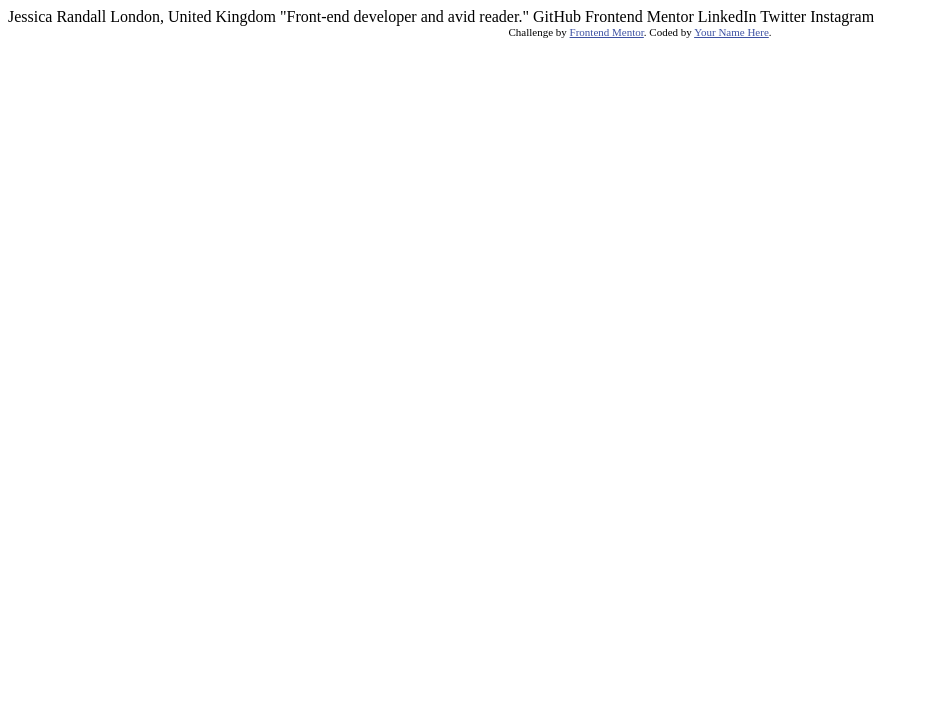
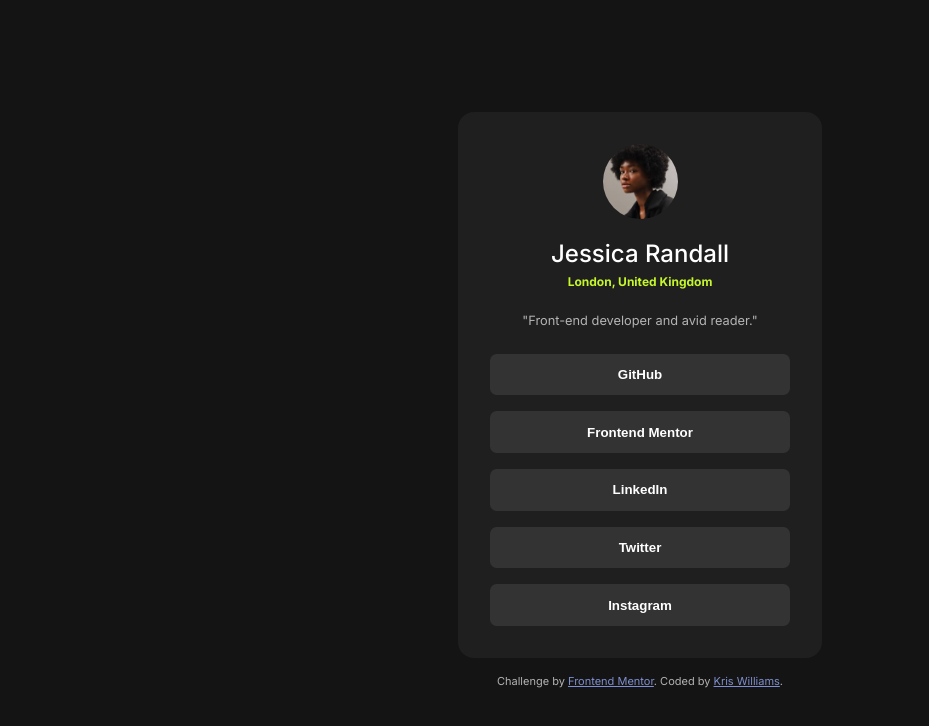
Before and after one commit to krismichaelwilliams/social-links-profile, a plain HTML site: page index.html in a window 1280 px wide. Shown: the whole page, without its empty margins (0-929 px from the left). Drawn offline with Linux system fonts and the light colour scheme.

Commit message:
finished project

```diff
--- a/index.html
+++ b/index.html
@@ -1,34 +1,54 @@
 <!DOCTYPE html>
 <html lang="en">
   <head>
-  <meta charset="UTF-8">
-  <meta name="viewport" content="width=device-width, initial-scale=1.0"> <!-- displays site properly based on user's device -->
+    <meta charset="UTF-8" />
+    <meta name="viewport" content="width=device-width, initial-scale=1.0" />
+    <!-- displays site properly based on user's device -->
 
-  <link rel="icon" type="image/png" sizes="32x32" href="./assets/images/favicon-32x32.png">
-
+    <link
+      rel="icon"
+      type="image/png"
+      sizes="32x32"
+      href="./assets/images/favicon-32x32.png"
+    />
+    <link rel="stylesheet" href="style.css" />
+    <link rel="preconnect" href="https://fonts.googleapis.com" />
+    <link rel="preconnect" href="https://fonts.gstatic.com" crossorigin />
+    <link
+      href="https://fonts.googleapis.com/css2?family=Inter:ital,opsz,wght@0,14..32,100..900;1,14..32,100..900&display=swap"
+      rel="stylesheet"
+    />
     <title>Frontend Mentor | Social links profile</title>
-
-  <!-- Feel free to remove these styles or customise in your own stylesheet 👍 -->
-  <style>
-    .attribution { font-size: 11px; text-align: center; }
-    .attribution a { color: hsl(228, 45%, 44%); }
-  </style>
   </head>
   <body>
+    <main>
+      <img
+        class="avatar-image"
+        src="assets/images/avatar-jessica.jpeg"
+        alt="Image of Jessica"
+      />
+      <h1 class="name">Jessica Randall</h1>
+      <h2 class="location">London, United Kingdom</h2>
+      <p class="bio">"Front-end developer and avid reader."</p>
+      <div class="button-container">
+        <button>GitHub</button>
+        <button>Frontend Mentor</button>
+        <button>LinkedIn</button>
+        <button>Twitter</button>
+        <button>Instagram</button>
+      </div>
+    </main>
 
-  Jessica Randall
-  London, United Kingdom
-  "Front-end developer and avid reader."
-
-  GitHub
-  Frontend Mentor
-  LinkedIn
-  Twitter
-  Instagram
-
+    <footer>
       <div class="attribution">
-    Challenge by <a href="https://www.frontendmentor.io?ref=challenge" target="_blank">Frontend Mentor</a>.
-    Coded by <a href="#">Your Name Here</a>.
+        Challenge by
+        <a href="https://www.frontendmentor.io?ref=challenge" target="_blank"
+          >Frontend Mentor</a
+        >. Coded by
+        <a href="https://github.com/krismichaelwilliams" target="_blank"
+          >Kris Williams</a
+        >.
       </div>
+    </footer>
   </body>
 </html>
--- /dev/null
+++ b/style.css
@@ -0,0 +1,81 @@
+* {
+  margin: 0;
+  padding: 0;
+}
+
+body {
+  font-family: "Inter", sans-serif;
+  background-color: hsl(0, 0%, 8%);
+  color: hsl(0, 0%, 70%);
+  display: flex;
+  justify-content: center;
+  align-items: center;
+  height: 100vh;
+  flex-direction: column;
+}
+
+main {
+  background-color: hsl(0, 0%, 12%);
+  text-align: center;
+  padding: 2em;
+  border-radius: 1em;
+  margin-bottom: 1em;
+  width: 300px;
+}
+
+.avatar-image {
+  width: 75px;
+  border-radius: 50%;
+  margin-bottom: 1em;
+}
+
+.name {
+  font-size: 1.5em;
+  font-weight: 500;
+  color: white;
+  margin-bottom: 0.25em;
+}
+
+.location {
+  font-size: 0.75em;
+  color: hsl(75, 94%, 57%);
+  margin-bottom: 2em;
+}
+
+.bio {
+  font-size: 0.8em;
+  color: hsl(0, 0%, 70%);
+  margin-bottom: 2em;
+}
+
+.button-container {
+  display: flex;
+  flex-direction: column;
+  gap: 1em;
+}
+
+button {
+  background-color: hsl(0, 0%, 20%);
+  color: white;
+  font-weight: 550;
+  padding: 1em 0;
+  border: none;
+  border-radius: 0.5em;
+  width: 100%;
+}
+
+button:hover {
+  background-color: hsl(75, 94%, 57%);
+  color: hsl(0, 0%, 20%);
+  cursor: pointer;
+}
+
+.attribution {
+  color: hsl(0, 0%, 70%);
+  font-size: 11px;
+  text-align: center;
+}
+
+.attribution a {
+  color: hsl(228, 45%, 65%);
+}
```
Also changed, not shown: 1 other file. Lines whose indentation alone changed are shown as unchanged.
